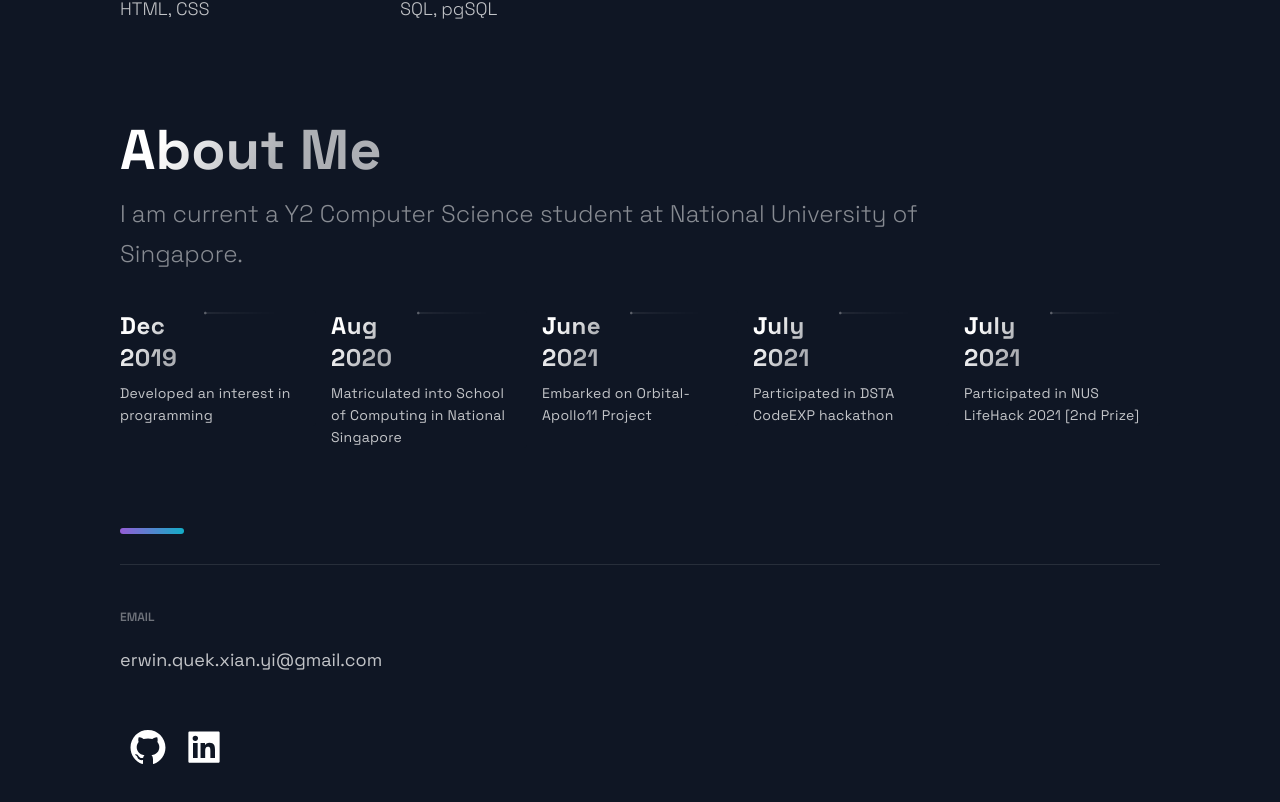
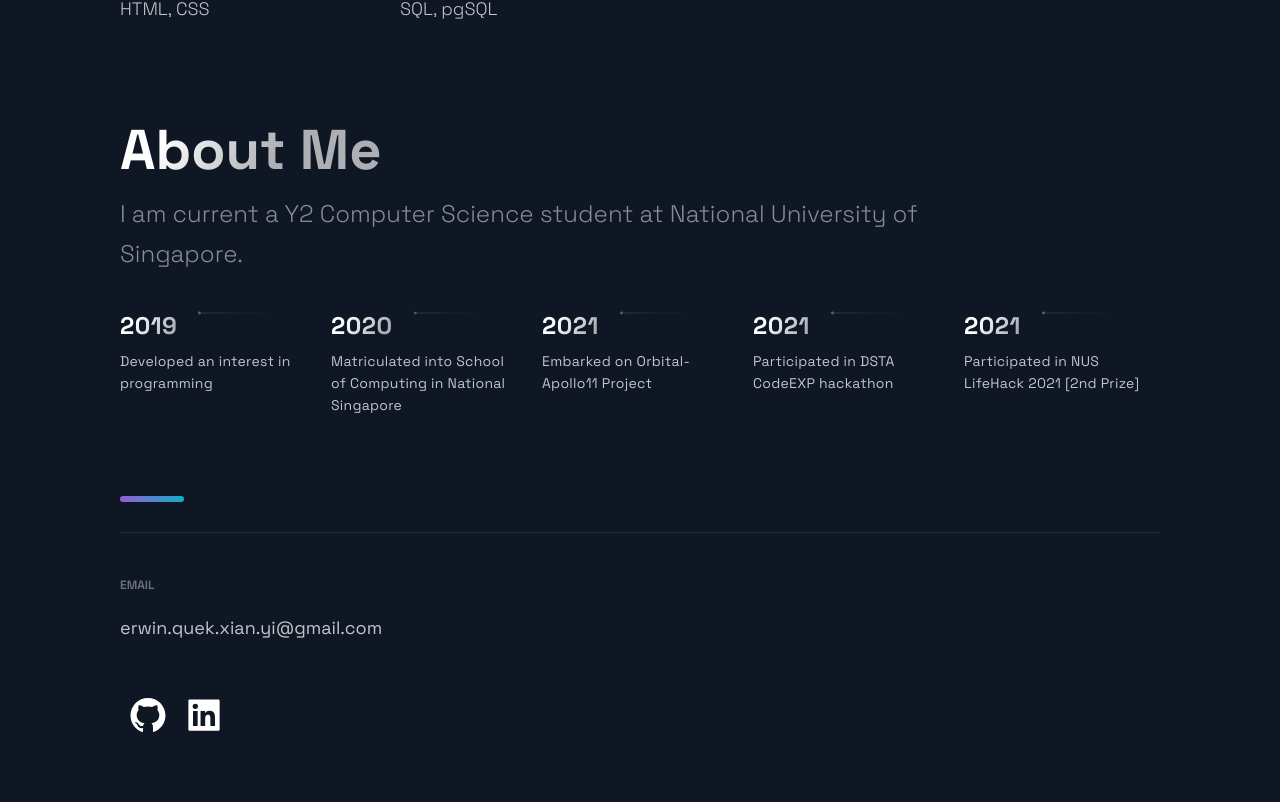
Before and after one commit to erwinqxy/portfolio, a Next.js app: page / in a window 1280 px wide. Shown: the part 3721-4523 px from the top of the page. Built offline with nearby package versions, Linux system fonts and the light colour scheme.

Commit message:
update constants

```diff
--- a/src/constants/constants.js
+++ b/src/constants/constants.js
@@ -47,9 +47,9 @@ export const projects = [
 ];
 
 export const TimeLineData = [
-  { year: 'Dec 2019', text: 'Developed an interest in programming', },
-  { year: 'Aug 2020', text: 'Matriculated into School of Computing in National Singapore', },
-  { year: 'June 2021', text: 'Embarked on Orbital-Apollo11 Project', },
-  { year: 'July 2021', text: 'Participated in DSTA CodeEXP hackathon', },
-  { year: 'July 2021', text: 'Participated in NUS LifeHack 2021 [2nd Prize]', },
+  { year: '2019', text: 'Developed an interest in programming', },
+  { year: '2020', text: 'Matriculated into School of Computing in National Singapore', },
+  { year: '2021', text: 'Embarked on Orbital-Apollo11 Project', },
+  { year: '2021', text: 'Participated in DSTA CodeEXP hackathon', },
+  { year: '2021', text: 'Participated in NUS LifeHack 2021 [2nd Prize]', },
 ];
```
